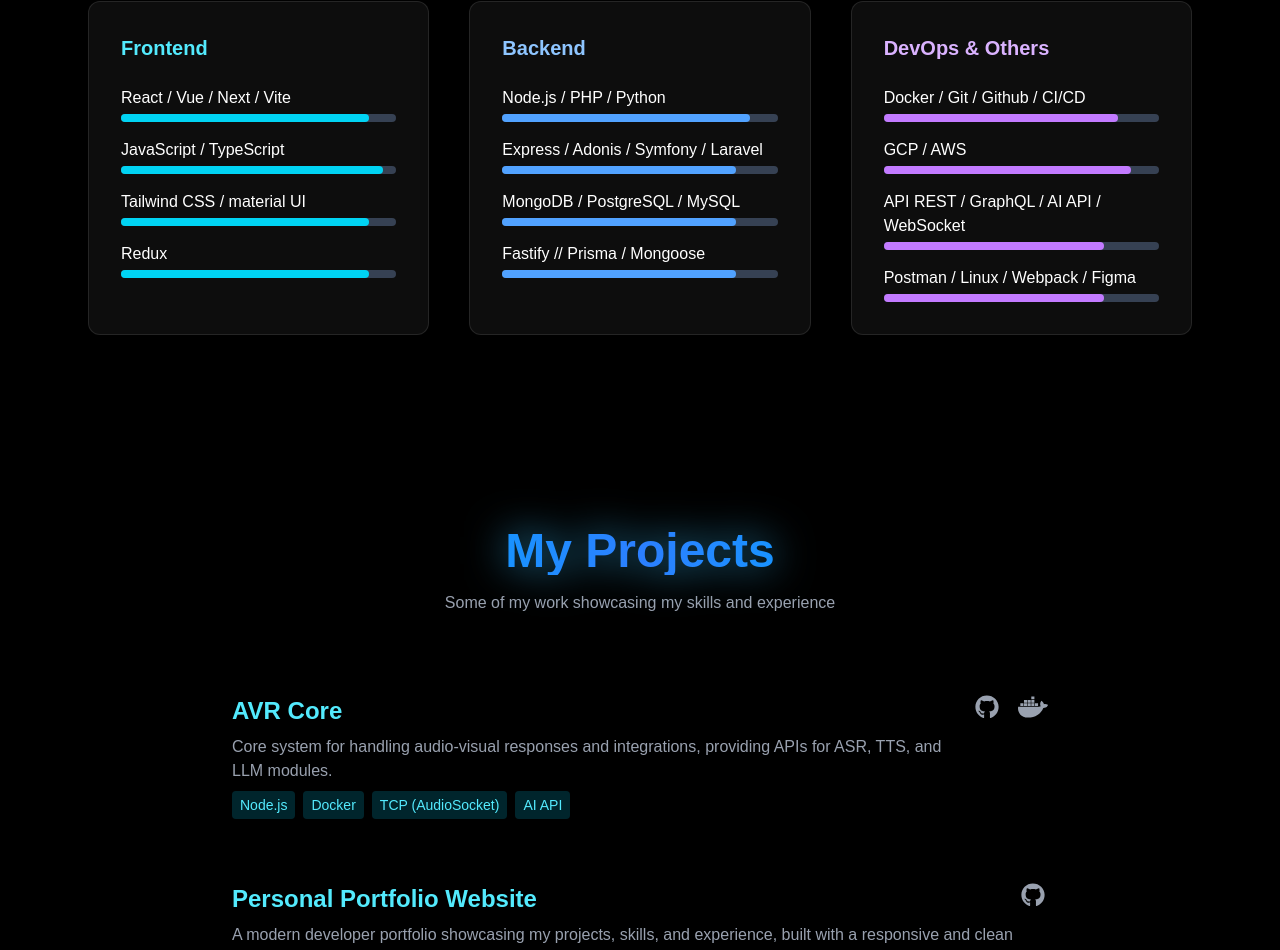
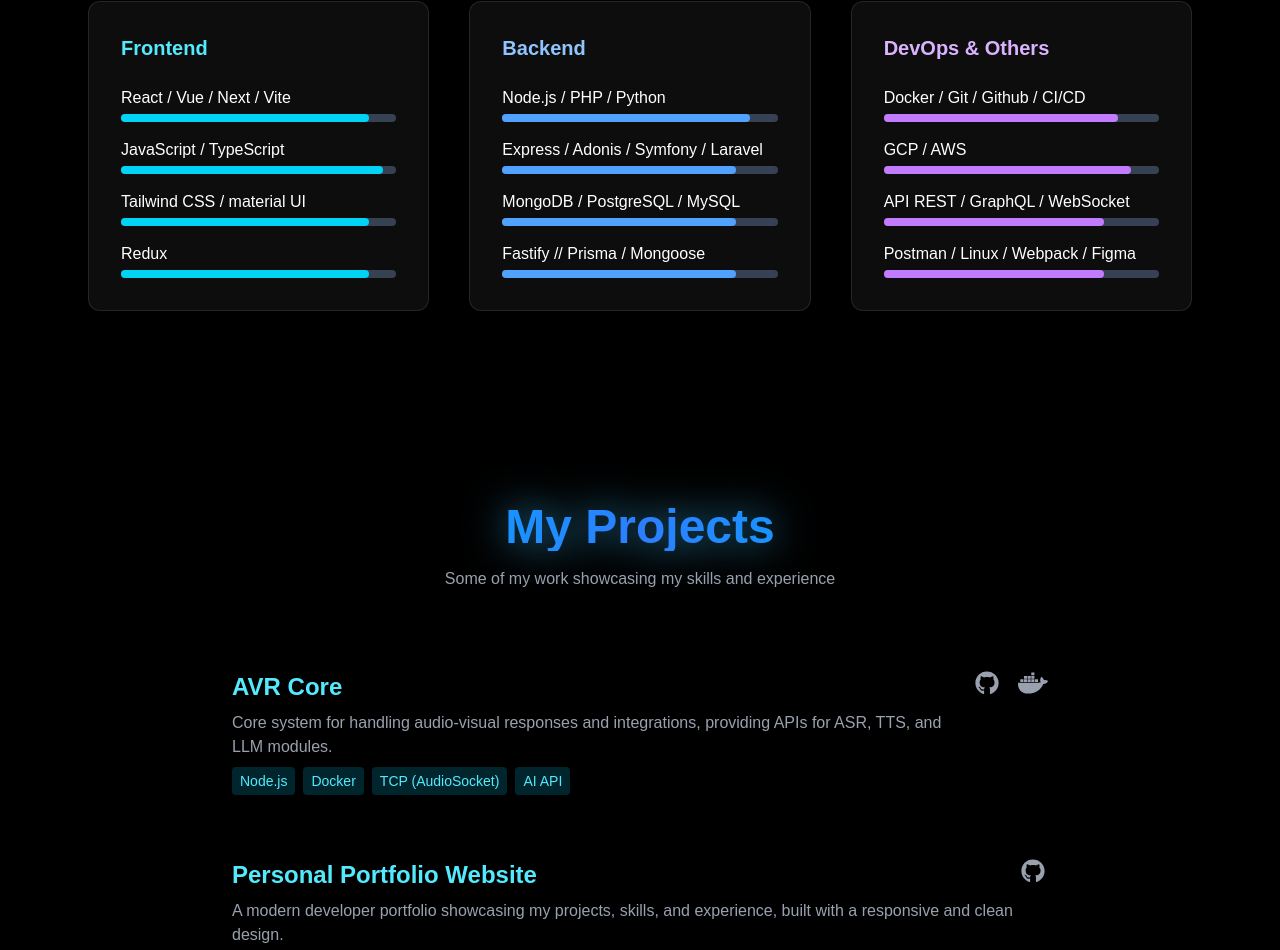
Before and after one commit to Mirindra-lan/Portfolio, a Next.js app: page / in a window 1280 px wide. Shown: the part 2329-3279 px from the top of the page. Built offline with nearby package versions, Linux system fonts and the light colour scheme.

Commit message:
Update skills.tsx

```diff
--- a/app/components/skills.tsx
+++ b/app/components/skills.tsx
@@ -95,7 +95,7 @@ export default function Skills() {
                         </div>
                     </div>
                     <div>
-                        <p>API REST / GraphQL / AI API / WebSocket</p>
+                        <p>API REST / GraphQL / WebSocket</p>
                         <div className="w-full bg-gray-700 rounded-full h-2 mt-1">
                             <div className="bg-purple-400 h-2 rounded-full w-[80%]"></div>
                         </div>
```
